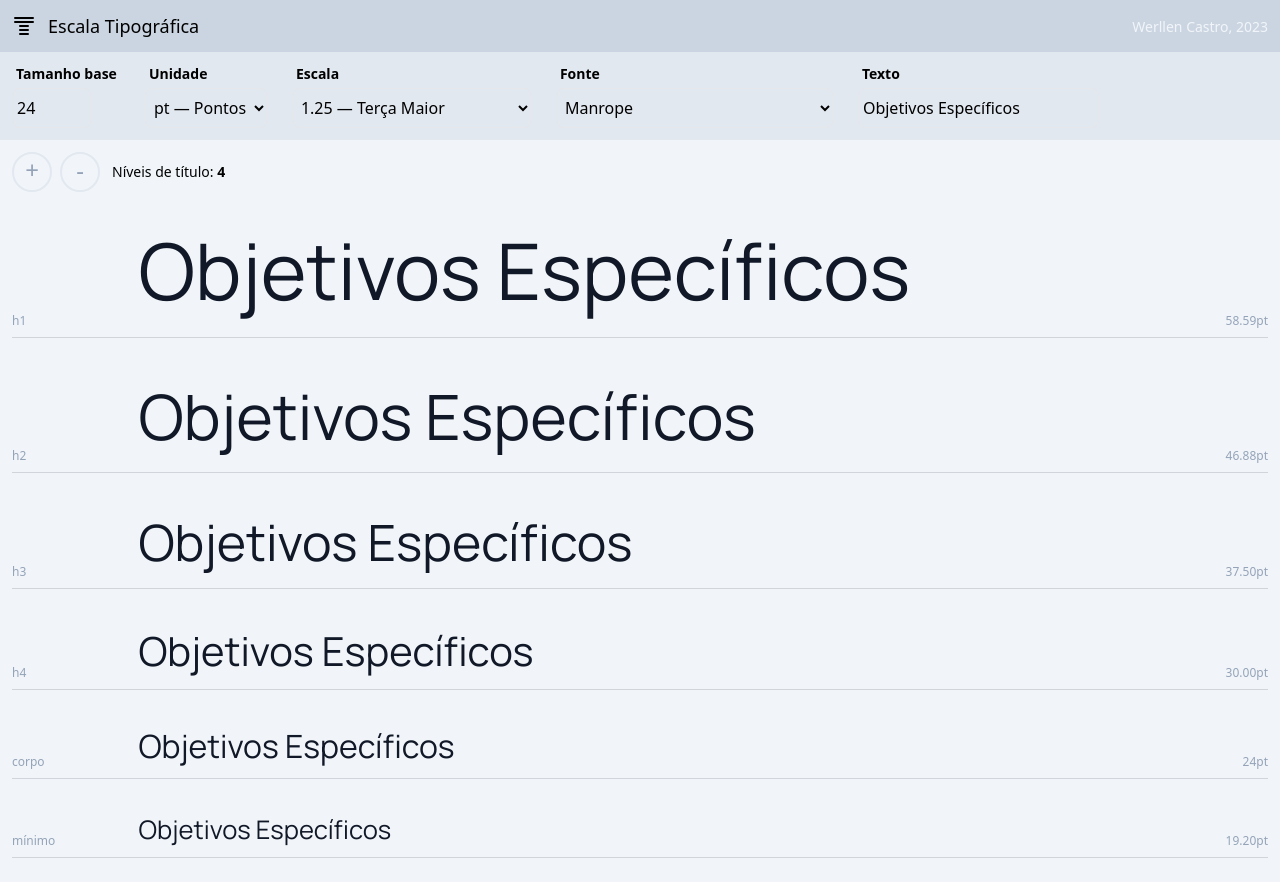
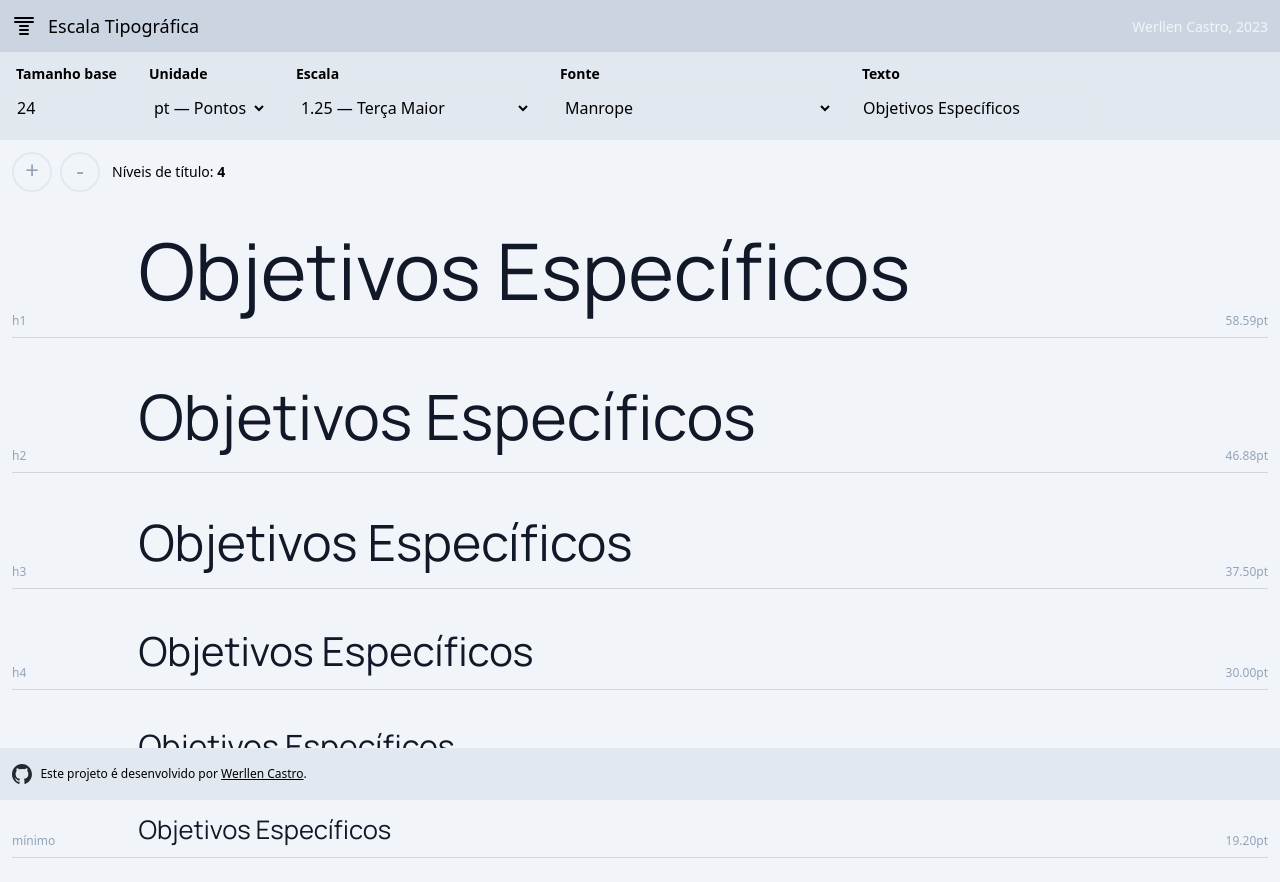
Before and after one commit to werls/typescale, a SvelteKit app: page / in a window 1280 px wide. Built offline with nearby package versions, Linux system fonts and the light colour scheme.

Commit message:
add footer

```diff
--- a/src/app.css
+++ b/src/app.css
@@ -12,6 +12,10 @@ html {
 	box-sizing: border-box;
 }
 
+img {
+	max-width: 100%;
+}
+
 [disabled] {
 	@apply opacity-20 cursor-not-allowed;
 }
--- /dev/null
+++ b/src/components/Footer.svelte
@@ -0,0 +1,20 @@
+<div
+  id="footer"
+  class="text-xs px-3 py-4 bg-slate-200 fixed w-full bottom-0 flex justify-between"
+>
+  <div class="flex gap-2 items-center">
+		<a href="https://github.com/werls/typescale">
+      <img class="h-5" src="/github-mark.svg" />
+    </a>
+    <div>
+			Este projeto é desenvolvido por <a class="underline hover:text-slate-400" href="https://werls.xyz">Werllen Castro</a>.
+		</div>
+
+  </div>
+  <!-- <div class="flex gap-2 h-5">
+    <a href="https://github.com/werls/typescale">
+      <img class="h-5" src="/github-mark.svg" />
+    </a>
+    <a href="mailto:hi@werls.xyz"><i class="material-icons">mail</i></a>
+  </div> -->
+</div>
--- a/src/routes/+layout.svelte
+++ b/src/routes/+layout.svelte
@@ -2,11 +2,16 @@
   import "../app.css";
   import Header from "../components/Header.svelte";
   import Popup from "../components/Popup.svelte";
+  import Footer from "../components/Footer.svelte";
 </script>
 
 <Header />
 
 <slot />
+
+<Footer />
+
+
 
 <!-- <Popup>
   <div>
```
Also changed, not shown: static/github-mark.svg (added).
